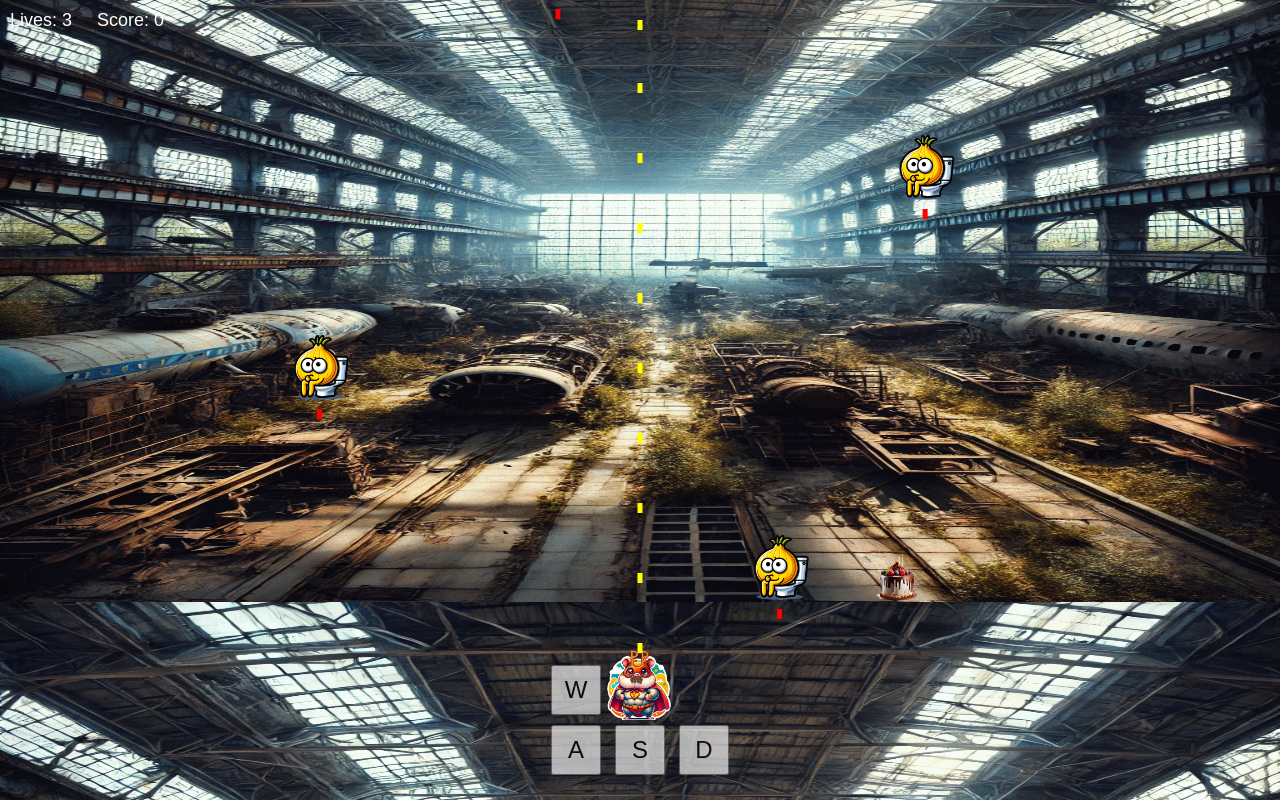
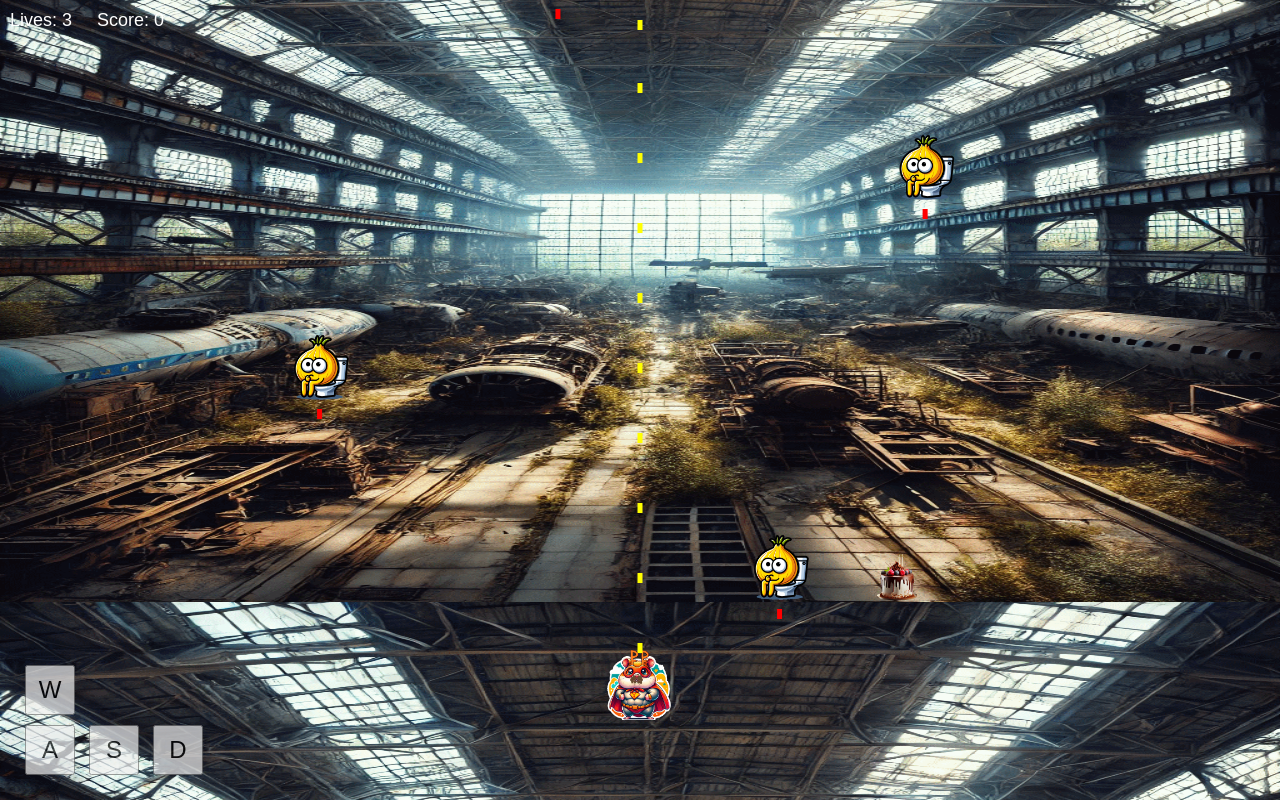
Before and after one commit to Yuretz28/1942-clone, a plain HTML site: page index.html in a window 1280 px wide. Drawn offline with Linux system fonts and the light colour scheme.

Commit message:
style.css

```diff
--- a/style.css
+++ b/style.css
@@ -33,8 +33,7 @@ body {
 #controls {
     position: fixed;
     bottom: 20px;
-    left: 50%;
-    transform: translateX(-50%);
+    left: 20px;
 }
 
 #controls button {
@@ -44,3 +43,7 @@ body {
     margin: 5px;
     opacity: 0.7;
 }
+
+#controls br {
+    line-height: 0.5;
+}
```
